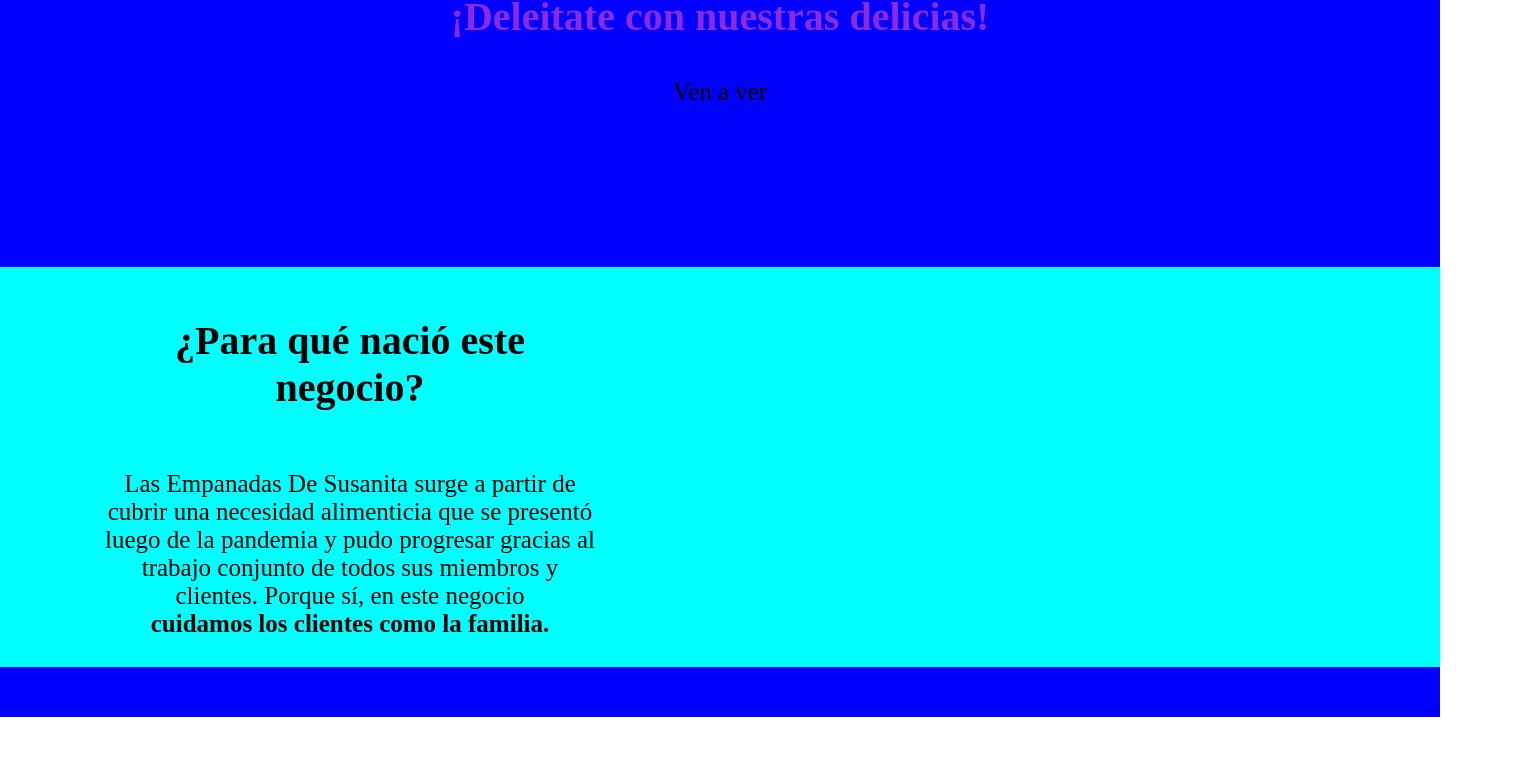
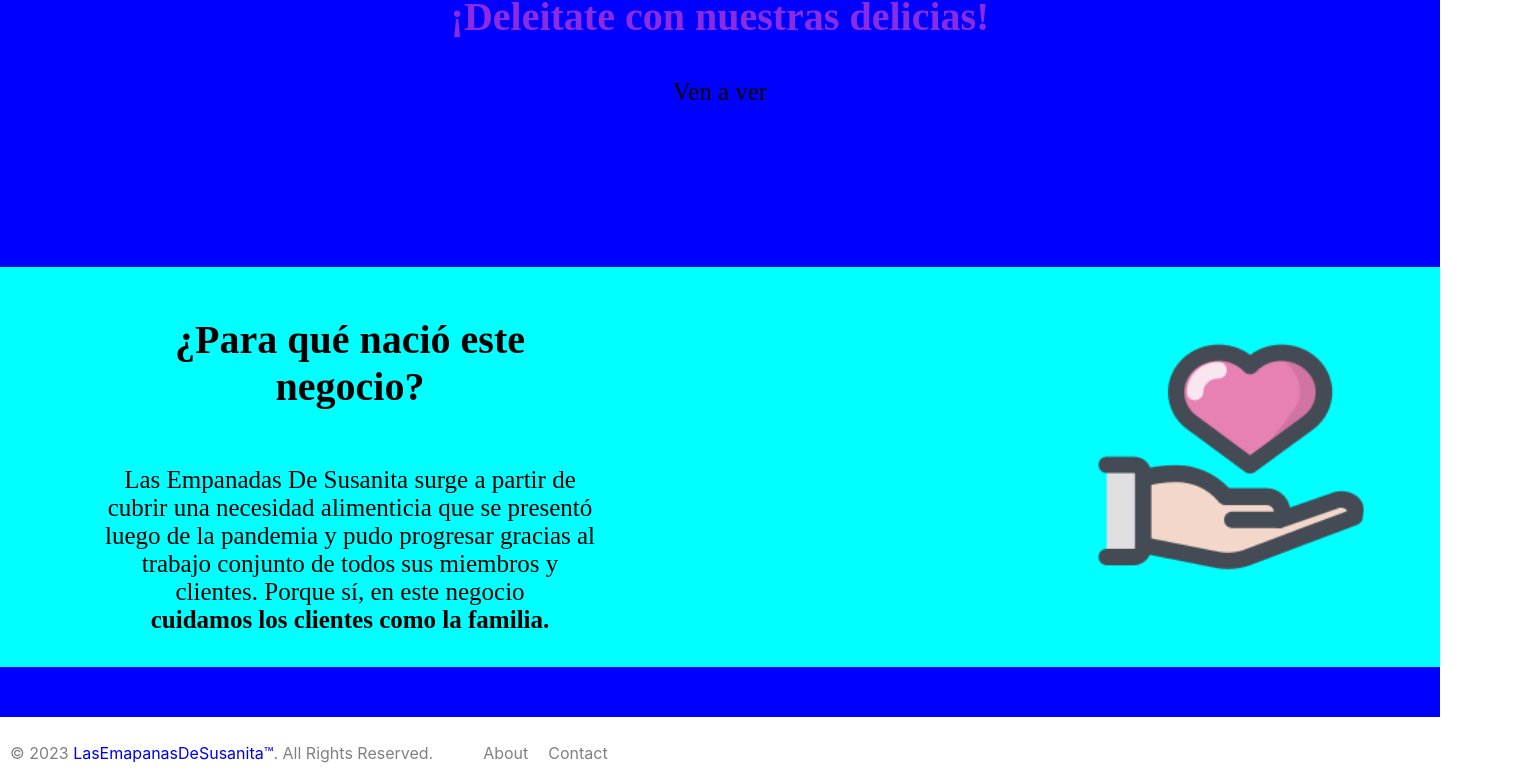
Before and after one commit to LucasCanaparo/web-susanita-2, a React (Create React App) app: page / in a window 1280 px wide. Shown: the part 554-1338 px from the top of the page, 1525 px wide, since content can reach past the window. Before the commit the page ends 1271 px from the top, so only its background shows below. Built offline with nearby package versions, Linux system fonts and the light colour scheme.

Commit message:
Footer funcionando

```diff
--- a/public/index.html
+++ b/public/index.html
@@ -12,6 +12,7 @@
     <link rel="apple-touch-icon" href="%PUBLIC_URL%/logo192.png" />
     <link rel="manifest" href="%PUBLIC_URL%/manifest.json" />
     <link rel="stylesheet" href="https://kit.fontawesome.com/e3400227a1.css" crossorigin="anonymous">
+    <link rel="stylesheet" href="https://cdnjs.cloudflare.com/ajax/libs/animate.css/4.1.1/animate.min.css"/>
     <title>React App</title>
   </head>
   <body>
--- a/src/App.js
+++ b/src/App.js
@@ -1,4 +1,5 @@
 import { BrowserRouter, Route, Routes } from "react-router-dom";
+import Footer from "./Components/Footer/Footer";
 import Home from "./Components/Home/Home";
 import "./App.css";
 
@@ -12,6 +13,8 @@ function App() {
           <Route exact path="/videogames" component={Formualrio} />
           <Route exact path="/home/:id" component={Detail} /> */}
         </Routes>
+
+        <Footer />
       </div>
     </BrowserRouter>
   );
--- /dev/null
+++ b/src/Components/Footer/Footer.jsx
@@ -0,0 +1,37 @@
+import React from "react";
+import { Link } from "react-router-dom";
+import s from "./Footer.module.css"
+
+export default function Footer(){
+    return (
+        <footer className={s.footer}>
+            <span>
+            © 2023{" "}
+				<Link to="/">
+					<a>
+						LasEmapanasDeSusanita™
+					</a>
+				</Link>
+				. All Rights Reserved.
+            </span>
+            <div className={s.listaFooter}>
+            <ul>
+                <li>
+                <Link to="/about">
+						<a>
+							About
+						</a>
+					</Link>
+                </li>
+                <li>
+					<Link to="/contact">
+						<a>
+							Contact
+						</a>
+					</Link>
+				</li>
+            </ul>
+            </div>
+        </footer>
+    )
+}
--- /dev/null
+++ b/src/Components/Footer/Footer.module.css
@@ -0,0 +1,36 @@
+.footer {
+    position:relative;
+    float: left;
+    margin-left: 10px;
+    color: gray;
+}
+
+.footer span {
+    display: inline-block;
+}
+
+.footer span a {
+    text-decoration: none;
+}
+
+.footer span a:hover {
+    text-decoration: underline;
+}
+
+.listaFooter {
+    display:  inline-block;
+}
+
+.listaFooter ul li {
+    display:inline-block;
+    margin: 10px;
+}
+
+.listaFooter ul li a {
+    text-decoration: none;
+    color: gray;
+}
+
+.listaFooter ul li a:hover {
+    text-decoration: underline;
+}
--- a/src/Components/Home/Home.jsx
+++ b/src/Components/Home/Home.jsx
@@ -3,7 +3,7 @@ import { Link } from "react-router-dom";
 import SpinningText from "../SpinningText/SpinningText"
 import Botonflotante from "../BotonFlotante/BotonFlotante"
 import empanadas from "../../img/empanadas.jpg"
-// import confianza from "../img/confianza4.png";
+import confianza from "../../img/confianza4.png";
 import s from "./Home.module.css";
 
 export default function Home() {
@@ -49,7 +49,7 @@ export default function Home() {
               cuidamos los clientes como la familia.
             </div>
           </p>
-          {/* <img src={confianza} alt="confianza" /> */}
+          <img src={confianza} alt="confianza" />
         </div>
       </div>
     </>
```
Also changed, not shown: src/img/confianza4.png (added).
